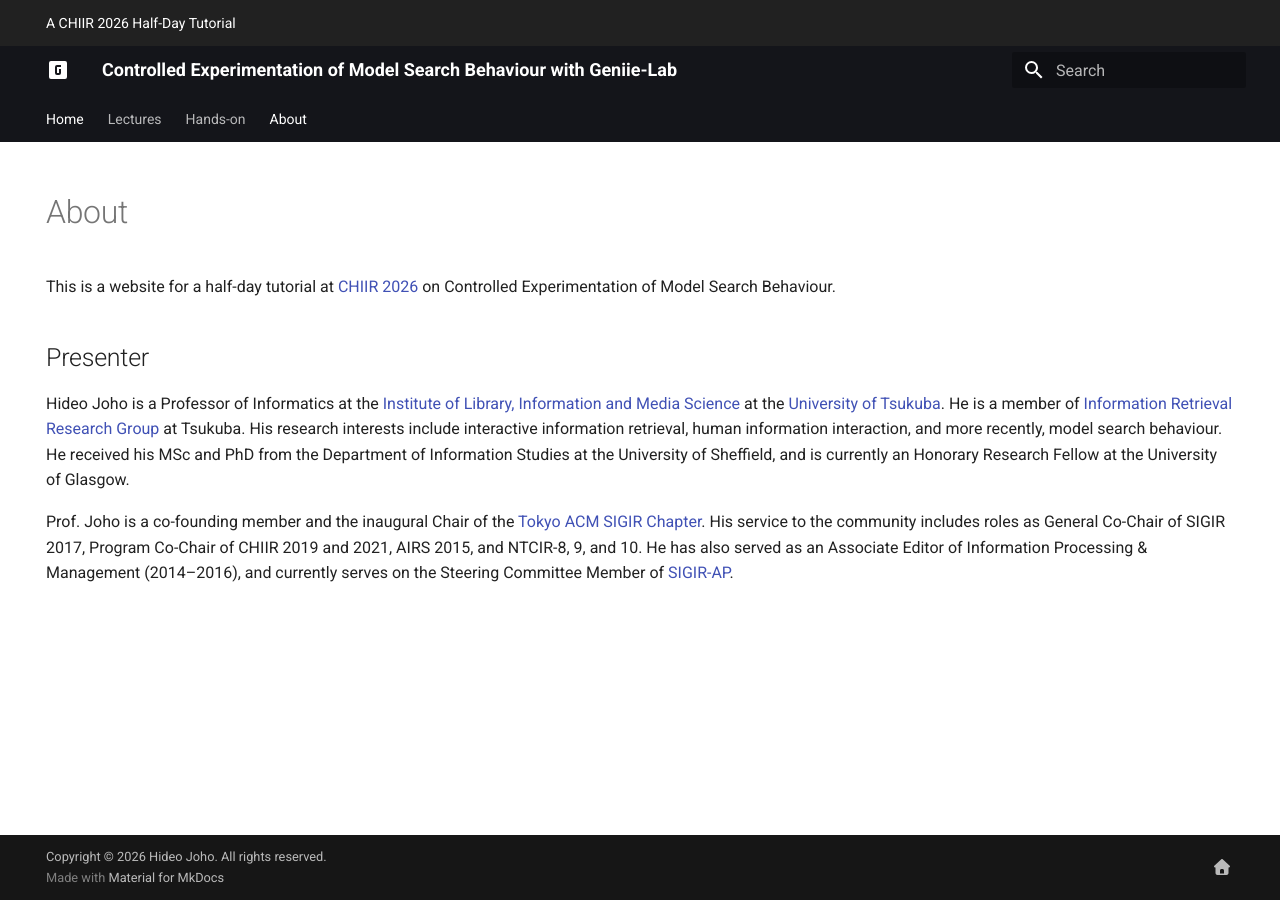
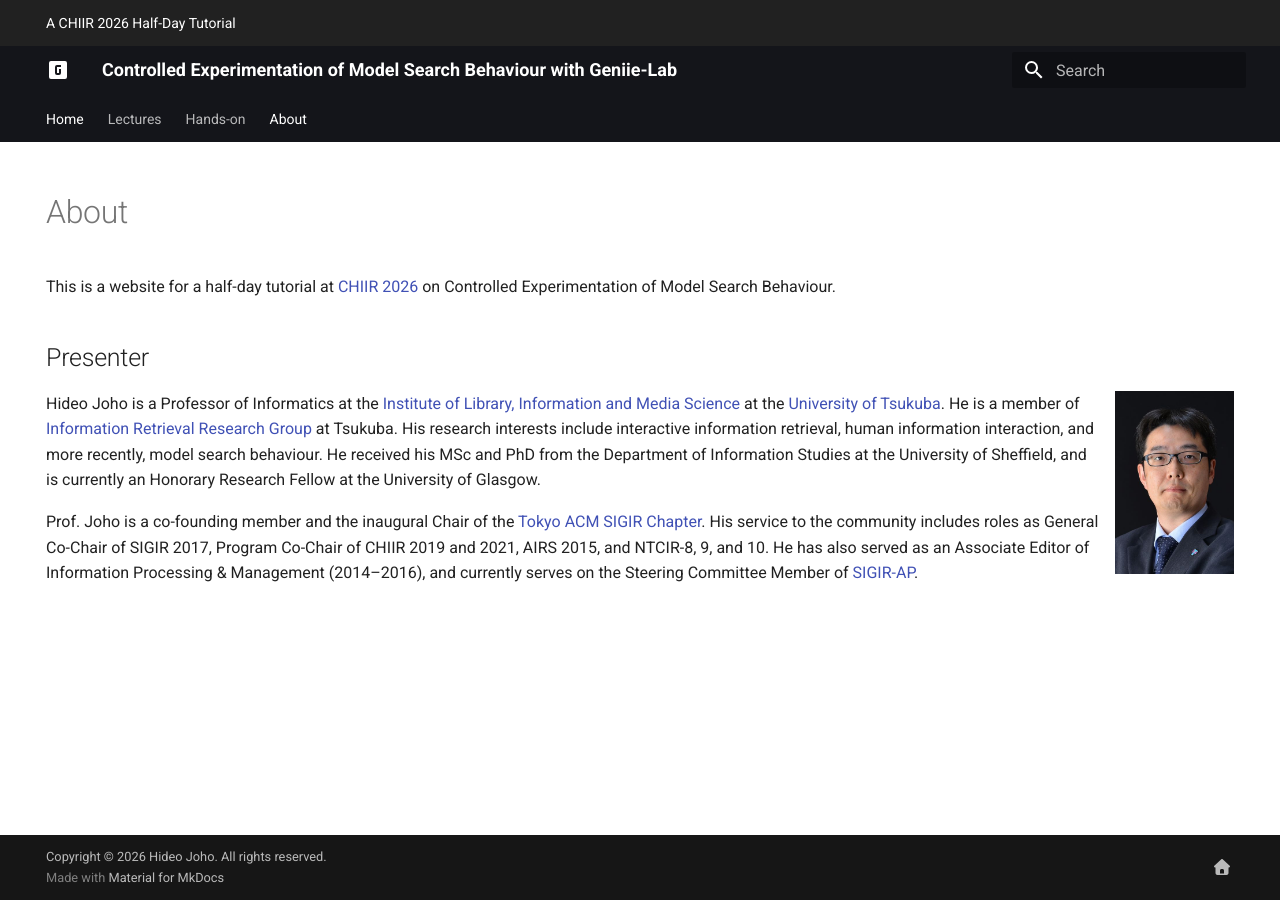
Before and after one commit to geniie-lab/chiir2026, an MkDocs documentation site: the page built from docs/about.md, in a window 1280 px wide. Built offline with MkDocs 1.6.1 and Material for MkDocs 9.7.7, drawn with Linux system fonts in a browser that asks for light colours.

Commit message:
Added profile image

```diff
--- a/docs/about.md
+++ b/docs/about.md
@@ -10,6 +10,8 @@ This is a website for a half-day tutorial at [CHIIR 2026](https://chiir2026.gith
 
 ## Presenter
 
+![](profile.jpg){ align=right width=10% }
+
 Hideo Joho is a Professor of Informatics at the [Institute of Library, Information and Media Science](https://www.slis.tsukuba.ac.jp/index-en.html) at the [University of Tsukuba](https://www.tsukuba.ac.jp/en/). He is a member of [Information Retrieval Research Group](https://ir-tsukuba.github.io/) at Tsukuba. His research interests include interactive information retrieval, human information interaction, and more recently, model search behaviour. He received his MSc and PhD from the Department of Information Studies at the University of Sheffield, and is currently an Honorary Research Fellow at the University of Glasgow.
 
 Prof. Joho is a co-founding member and the inaugural Chair of the [Tokyo ACM SIGIR Chapter](https://sigirtokyo.github.io/). His service to the community includes roles as General Co-Chair of SIGIR 2017, Program Co-Chair of CHIIR 2019 and 2021, AIRS 2015, and NTCIR-8, 9, and 10. He has also served as an Associate Editor of Information Processing & Management (2014–2016), and currently serves on the Steering Committee Member of [SIGIR-AP](https://www.sigir-ap.org/).
```
Also changed, not shown: docs/profile.jpg (added).
